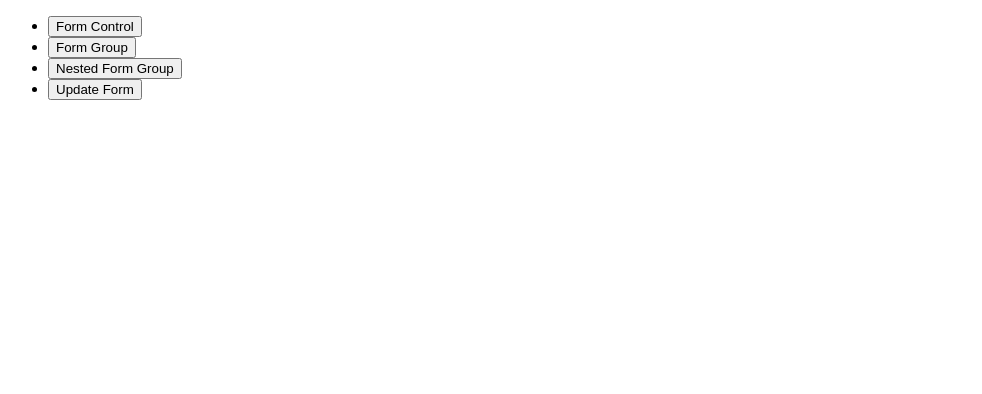
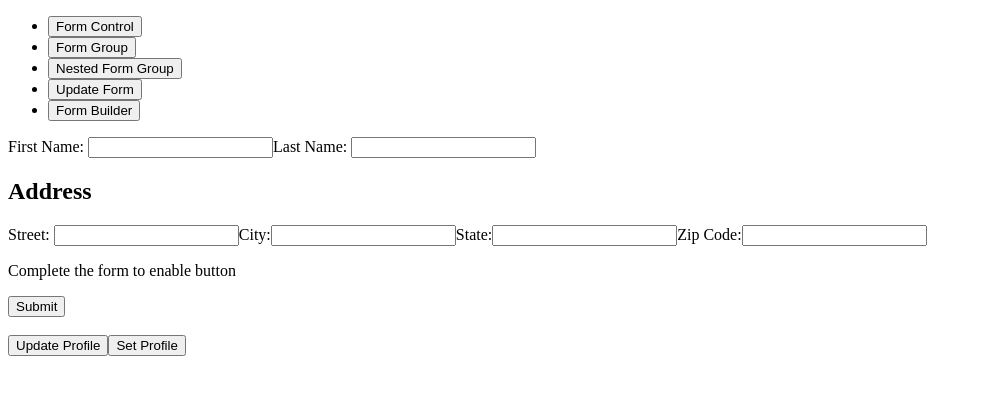
Before and after one commit to Florian935/angular-form-demo, an Angular app: page /form-builder in a window 1280 px wide. Before the commit this address led to /. Shown: the top 394 px of the page, without its empty margins (0-982 px from the left). Built offline with nearby package versions, Linux system fonts and the light colour scheme.

Commit message:
Feat: added demo for form builder service

```diff
--- a/src/app/app-routing.module.ts
+++ b/src/app/app-routing.module.ts
@@ -30,6 +30,13 @@ const routes: Routes = [
                 (m) => m.UpdateFormModule
             ),
     },
+    {
+        path: 'form-builder',
+        loadChildren: () =>
+            import('./pages/form-builder/form-builder.module').then(
+                (m) => m.FormBuilderModule
+            ),
+    },
 ];
 
 @NgModule({
--- a/src/app/app.component.html
+++ b/src/app/app.component.html
@@ -5,5 +5,6 @@
         <button [routerLink]="['nested-form-group']">Nested Form Group</button>
     </li>
     <li><button [routerLink]="['update-form']">Update Form</button></li>
+    <li><button [routerLink]="['form-builder']">Form Builder</button></li>
 </ul>
 <router-outlet></router-outlet>
--- /dev/null
+++ b/src/app/pages/form-builder/form-builder-routing.module.ts
@@ -0,0 +1,11 @@
+import { NgModule } from '@angular/core';
+import { RouterModule, Routes } from '@angular/router';
+import { FormBuilderComponent } from './form-builder.component';
+
+const routes: Routes = [{ path: '', component: FormBuilderComponent }];
+
+@NgModule({
+    imports: [RouterModule.forChild(routes)],
+    exports: [RouterModule],
+})
+export class FormBuilderRoutingModule {}
--- /dev/null
+++ b/src/app/pages/form-builder/form-builder.component.html
@@ -0,0 +1,31 @@
+<form [formGroup]="profileForm" (ngSubmit)="onSubmit()">
+    <label for="first-name">First Name: </label>
+    <input id="first-name" type="text" formControlName="firstName" />
+
+    <label for="last-name">Last Name: </label>
+    <input id="last-name" type="text" formControlName="lastName" />
+
+    <div formGroupName="address">
+        <h2>Address</h2>
+
+        <label for="street">Street: </label>
+        <input id="street" type="text" formControlName="street" />
+
+        <label for="city">City:</label>
+        <input id="city" type="text" formControlName="city" />
+
+        <label for="state">State:</label>
+        <input id="state" type="text" formControlName="state" />
+
+        <label for="zip">Zip Code:</label>
+        <input id="zip" type="text" formControlName="zip" />
+    </div>
+
+    <p>Complete the form to enable button</p>
+    <button type="submit" [disabled]="!profileForm.valid">Submit</button>
+</form>
+<br />
+<div>
+    <button (click)="updateProfile()">Update Profile</button>
+    <button (click)="setProfile()">Set Profile</button>
+</div>
--- /dev/null
+++ b/src/app/pages/form-builder/form-builder.component.ts
@@ -0,0 +1,54 @@
+import { Component, OnInit } from '@angular/core';
+import { FormBuilder, FormGroup } from '@angular/forms';
+
+@Component({
+    selector: 'app-form-builder',
+    templateUrl: './form-builder.component.html',
+    styleUrls: ['./form-builder.component.scss'],
+})
+export class FormBuilderComponent implements OnInit {
+    profileForm!: FormGroup;
+
+    constructor(private _formBuilder: FormBuilder) {}
+
+    ngOnInit(): void {
+        this.profileForm = this._formBuilder.group({
+            firstName: [''],
+            lastName: [''],
+            address: this._formBuilder.group({
+                street: [''],
+                city: [''],
+                state: [''],
+                zip: [''],
+            }),
+        });
+
+        this.profileForm.valueChanges.subscribe(console.log);
+    }
+
+    onSubmit(): void {
+        console.log(this.profileForm.value);
+    }
+
+    updateProfile(): void {
+        this.profileForm.patchValue({
+            firstName: 'Toto',
+            address: {
+                street: '500 Street Food',
+            },
+        });
+    }
+
+    setProfile(): void {
+        this.profileForm.setValue({
+            firstName: 'John',
+            lastName: 'Doe',
+            address: {
+                street: '123 Drew Street',
+                city: 'Paris',
+                state: 'France',
+                zip: '75000',
+            },
+        });
+    }
+}
```
Also changed, not shown: src/app/pages/form-builder/form-builder.module.ts (added, +12 -0 lines), src/app/pages/form-builder/form-builder.component.scss (added), 1 other file (tests, documents, lock files or other folders).
